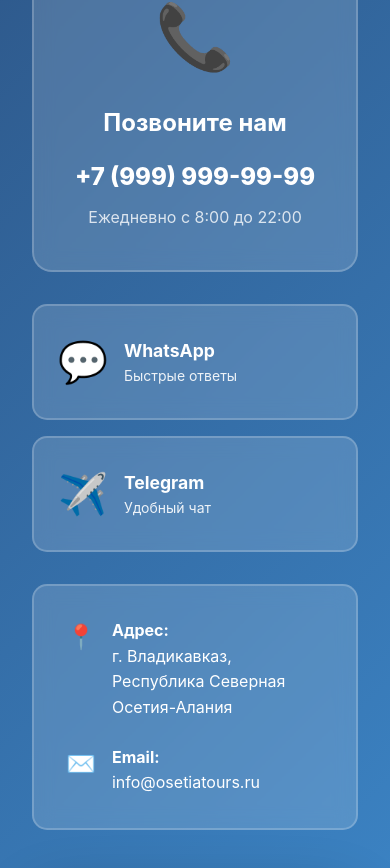
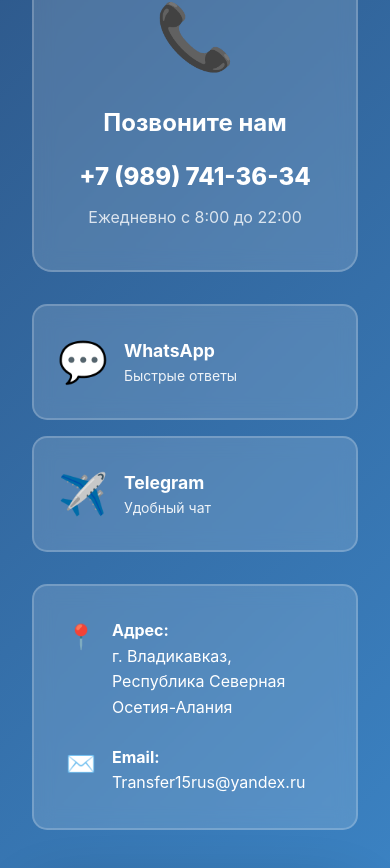
Before and after one commit to Equipoise7/vue-tour-osetia, a Vue app: page / in a window 390 px wide. Shown: the part 9976-10844 px from the top of the page. Built offline with nearby package versions, Linux system fonts and the light colour scheme.

Commit message:
Update contact phone/email, social links and transport image positioning

```diff
--- a/src/components/Contact.vue
+++ b/src/components/Contact.vue
@@ -1,6 +1,6 @@
 <script setup>
-const phone = '+7 (999) 999-99-99'
-const phoneClean = '79999999999'
+const phone = '+7 (989) 741-36-34'
+const phoneClean = '79897413634'
 const whatsappLink = `https://wa.me/${phoneClean}`
 const telegramLink = `https://t.me/${phoneClean}`
 </script>
@@ -52,7 +52,7 @@ const telegramLink = `https://t.me/${phoneClean}`
               <span class="detail-icon">✉️</span>
               <div>
                 <strong>Email:</strong><br>
-                info@osetiatours.ru
+                Transfer15rus@yandex.ru
               </div>
             </div>
           </div>
--- a/src/components/Footer.vue
+++ b/src/components/Footer.vue
@@ -1,7 +1,7 @@
 <script setup>
 const currentYear = new Date().getFullYear()
-const phone = '+7 (999) 999-99-99'
-const phoneClean = '79999999999'
+const phone = '+7 (989) 741-36-34'
+const phoneClean = '79897413634'
 </script>
 
 <template>
@@ -61,7 +61,7 @@ const phoneClean = '79999999999'
             </li>
             <li>
               <span class="contact-icon">✉️</span>
-              <a href="mailto:info@osetiatours.ru">info@osetiatours.ru</a>
+              <a href="mailto:Transfer15rus@yandex.ru">Transfer15rus@yandex.ru</a>
             </li>
             <li>
               <span class="contact-icon">📍</span>
```
